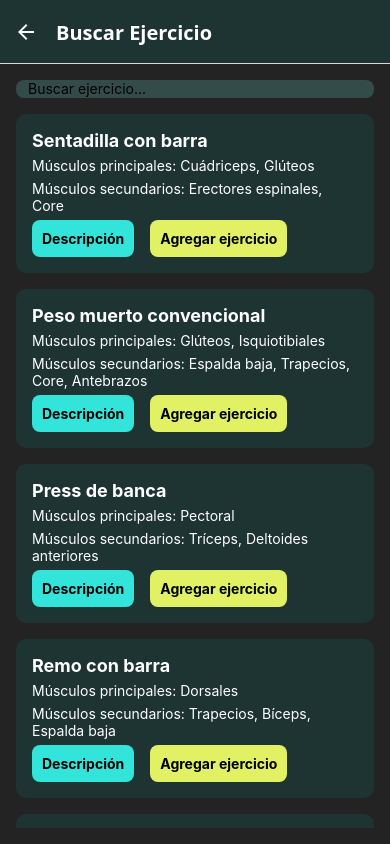
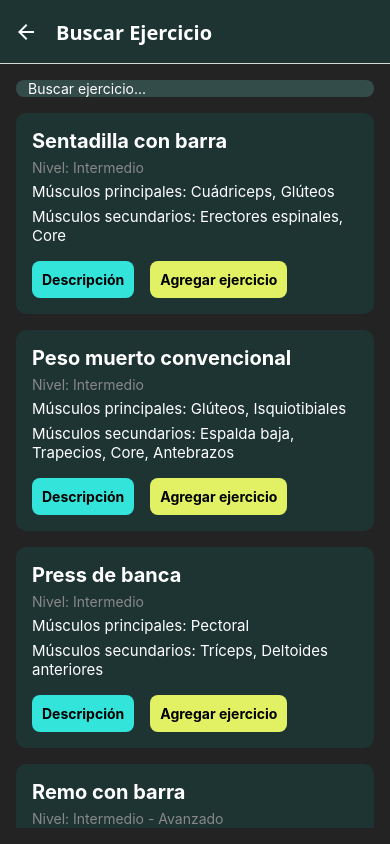
Before and after one commit to OsvaldoMrn/saiagym, a React Native app: screen /Search in a window 390 px wide. Built offline with nearby package versions, Linux system fonts and the light colour scheme.

Commit message:
se cambiaron algunos estilos, se agrego el nivel de cada ejercicio en la pantalla de busqueda, se agregó el redireccionamiento de rutinas desde el homescreen, se cambiaron los estilos dentro de exerciseScreen y se añadio un modal para explicar que es rpe

```diff
--- a/screens/CreateRoutineScreen.js
+++ b/screens/CreateRoutineScreen.js
@@ -197,7 +197,8 @@ const styles = StyleSheet.create({
     container: {
         flex: 1,
         padding: 16,
-        backgroundColor: '#232323'
+        backgroundColor: '#232323',
+        minHeight: '100%',
     },
     title: {
         fontSize: 20,
@@ -218,7 +219,8 @@ const styles = StyleSheet.create({
         paddingHorizontal: 12,
         paddingVertical: 10,
         fontSize: 16,
-        marginBottom: 10
+        marginBottom: 10,
+        color: '#fff'
     },
     card: {
         backgroundColor: '#1E3433',
@@ -298,6 +300,7 @@ const styles = StyleSheet.create({
         borderRadius: 4,
         padding: 4,
         textAlign: 'center',
+        color: '#fff',
     },
     tableButtonsContainer: {
         flexDirection: 'row',
@@ -307,7 +310,7 @@ const styles = StyleSheet.create({
     },
     addSetButton: {
         flex: 1,
-        backgroundColor: '#4CAF50',
+        backgroundColor: '#2A8C7B',
         paddingVertical: 8,
         marginRight: 8,
         borderRadius: 6,
@@ -315,14 +318,14 @@ const styles = StyleSheet.create({
     },
     removeSetButton: {
         flex: 1,
-        backgroundColor: '#FF5252',
+        backgroundColor: '#8C2A3A',
         paddingVertical: 8,
         marginLeft: 8,
         borderRadius: 6,
         alignItems: 'center',
     },
     buttonText: {
-        color: '#fff',
+        color: '#000',
         fontWeight: 'bold',
         fontSize: 14,
     },
--- a/screens/ExerciseScreen.js
+++ b/screens/ExerciseScreen.js
@@ -1,5 +1,5 @@
 import React, { useState, useEffect, useMemo, useCallback } from 'react';
-import { View, Text, StyleSheet, FlatList, TextInput, TouchableOpacity, KeyboardAvoidingView, Platform, Alert } from 'react-native';
+import { View, Text, StyleSheet, FlatList, TextInput, TouchableOpacity, KeyboardAvoidingView, Platform, Alert, Modal, Pressable } from 'react-native';
 import AsyncStorage from '@react-native-async-storage/async-storage';
 
 
@@ -30,6 +30,8 @@ export default function ExerciseScreen({ route, navigation }) {
     const { routine, startTime } = route.params;
     const [tablesData, setTablesData] = useState({});
     const [previousSets, setPreviousSets] = useState({});
+    const [rpeModalVisible, setRpeModalVisible] = useState(false);
+
 
     // Inicializar los datos de las tablas
     useEffect(() => {
@@ -189,8 +191,10 @@ export default function ExerciseScreen({ route, navigation }) {
                         <Text style={[styles.tableHeaderCell, { flex: 1.5 }]}>Prev</Text>
                         <Text style={styles.tableHeaderCell}>kg</Text>
                         <Text style={styles.tableHeaderCell}>Reps</Text>
+                        <Pressable onPress={() => setRpeModalVisible(true)}>
                             <Text style={styles.tableHeaderCell}>RPE</Text>
-                        <Text style={styles.tableHeaderCell}>Acción</Text>
+                        </Pressable>
+                        <Text style={styles.tableHeaderCell}>IA</Text>
                     </View>
                     {tableData.map((row, idx) => (
                         <View key={`${exercise.exerciseId}-${row.id}`} style={styles.tableRow}>
@@ -206,7 +210,7 @@ export default function ExerciseScreen({ route, navigation }) {
                                                 <>
                                                     <Text style={styles.prevData}>{prevSet.weight} kg</Text>{'\n'}
                                                     <Text style={styles.prevData}>x{prevSet.reps} reps</Text>{'\n'}
-                                                    <Text style={styles.prevData}>@{prevSet.rpe} rpe</Text>
+                                                    <Text style={styles.prevData}>@{prevSet.rpe} RPE</Text>
                                                 </>
                                             );
                                         })()
@@ -238,7 +242,7 @@ export default function ExerciseScreen({ route, navigation }) {
                                 style={styles.sendSetButton}
                                 onPress={() => predecirSiguienteSet(exercise, row)}
                             >
-                                <Text style={styles.sendSetButtonText}>Enviar</Text>
+                                <Text style={styles.sendSetButtonText}>✨</Text>
                             </TouchableOpacity>
                         </View>
                     ))}
@@ -304,7 +308,37 @@ export default function ExerciseScreen({ route, navigation }) {
         }
     };
 
+    const rpeModal = (
+        <Modal
+            visible={rpeModalVisible}
+            transparent
+            animationType="fade"
+            onRequestClose={() => setRpeModalVisible(false)}
+        >
+            <View style={styles.modalOverlay}>
+                <View style={styles.modalContent}>
+                    <Text style={styles.modalTitle}>¿Qué es RPE?</Text>
+                    <Text style={styles.modalText}>
+                        El RPE (Rating of Perceived Exertion) es una escala subjetiva de 1 a 10 que mide la intensidad de tu esfuerzo en un ejercicio, según cómo te sientes. Evalúa cuántas repeticiones podrías hacer antes de llegar al fallo:
+                    </Text>
+                    <Text style={styles.modalText}>- 10: Máxima intensidad, imposible hacer más repeticiones ni con tu vida en juego.</Text>
+                    <Text style={styles.modalText}>- 9: Muy intenso, quizás podrías hacer 1 repetición más.</Text>
+                    <Text style={styles.modalText}>- 8: Intenso, podrías hacer 2-3 repeticiones más.</Text>
+                    <Text style={styles.modalText}>- 7: Moderadamente intenso, puedes hacer 4-5 repeticiones más.</Text>
+                    <Pressable
+                        style={styles.closeButton}
+                        onPress={() => setRpeModalVisible(false)}
+                    >
+                        <Text style={styles.closeButtonText}>Cerrar</Text>
+                    </Pressable>
+                </View>
+            </View>
+        </Modal>
+    );
+
     return (
+        <>
+            {rpeModal}
             <KeyboardAvoidingView
                 style={{ flex: 1 }}
                 behavior={Platform.OS === 'ios' ? 'padding' : 'height'}
@@ -334,6 +368,7 @@ export default function ExerciseScreen({ route, navigation }) {
                     />
                 </View>
             </KeyboardAvoidingView>
+        </>
     );
 }
 
@@ -454,7 +489,7 @@ const styles = StyleSheet.create({
     },
     addSetButton: {
         flex: 1,
-        backgroundColor: '#33e4db',
+        backgroundColor: '#2A8C7B',
         paddingVertical: 8,
         marginRight: 8,
         borderRadius: 6,
@@ -462,7 +497,7 @@ const styles = StyleSheet.create({
     },
     removeSetButton: {
         flex: 1,
-        backgroundColor: '#E2F163',
+        backgroundColor: '#8C2A3A',
         paddingVertical: 8,
         marginLeft: 8,
         borderRadius: 6,
@@ -474,7 +509,7 @@ const styles = StyleSheet.create({
         fontSize: 14,
     },
     sendSetButton: {
-        backgroundColor: '#4CAF50',
+        backgroundColor: '#3A6B8C',
         paddingVertical: 6,
         paddingHorizontal: 8,
         borderRadius: 4,
@@ -483,7 +518,7 @@ const styles = StyleSheet.create({
         flex: 0.5,
     },
     sendSetButtonText: {
-        color: '#fff',
+        color: '#000',
         fontWeight: '600',
         fontSize: 12,
     },
@@ -492,4 +527,39 @@ const styles = StyleSheet.create({
         fontWeight: 'bold',
         fontSize: 14,
     },
+    modalOverlay: {
+    flex: 1,
+    backgroundColor: 'rgba(0, 0, 0, 0.5)',
+    justifyContent: 'center',
+    alignItems: 'center',
+  },
+  modalContent: {
+    backgroundColor: '#2A2A2A',
+    borderRadius: 10,
+    padding: 24,
+    maxWidth: 320,
+    alignItems: 'center',
+  },
+  modalTitle: {
+    fontWeight: 'bold',
+    fontSize: 18,
+    marginBottom: 12,
+    color: '#fff',
+  },
+  modalText: {
+    fontSize: 15,
+    color: '#fff',
+    marginBottom: 8,
+    textAlign: 'center',
+  },
+  closeButton: {
+    backgroundColor: '#8C2A3A',
+    paddingVertical: 8,
+    paddingHorizontal: 24,
+    borderRadius: 8,
+  },
+  closeButtonText: {
+    color: '#000',
+    fontWeight: 'bold',
+  },
 });
--- a/screens/RoutineDetailsScreen.js
+++ b/screens/RoutineDetailsScreen.js
@@ -75,9 +75,6 @@ export default function RoutineDetailsScreen({ route }) {
           <Text style={styles.buttonText}>Ver historial</Text>
         </TouchableOpacity>
 
-        <TouchableOpacity style={styles.startButton} onPress={printRawHistory}>
-          <Text style={styles.buttonText}>Imprimir crudo</Text>
-        </TouchableOpacity>
       </View>
 
       {hasLoaded && (
--- a/screens/SearchScreen.js
+++ b/screens/SearchScreen.js
@@ -70,6 +70,7 @@ export default function SearchScreen({ navigation }) {
     return (
       <View style={styles.card}>
         <Text style={styles.cardTitle}>{item.name}</Text>
+        <Text style={styles.cardLevel}>Nivel: {item.level}</Text>
         <Text style={styles.cardDescription}>
           Músculos principales: {item.primaryMuscles.join(', ')}
         </Text>
@@ -88,7 +89,7 @@ export default function SearchScreen({ navigation }) {
           <TouchableOpacity
             style={[
               styles.addButton,
-              isSelected && { backgroundColor: '#4CAF50' }
+              isSelected && { backgroundColor: '#D4C107' }
             ]}
             onPress={() => isSelected ? handleRemoveExercise(item) : handleAddExercise(item)}
           >
@@ -147,6 +148,7 @@ const styles = StyleSheet.create({
     backgroundColor: '#334B49',
     paddingHorizontal: 12,
     marginBottom: 16,
+    color: '#fff',
   },
   listContent: {
     paddingBottom: 20,
@@ -159,13 +161,13 @@ const styles = StyleSheet.create({
     elevation: 3,
   },
   cardTitle: {
-    fontSize: 18,
+    fontSize: 20,
     fontWeight: 'bold',
     marginBottom: 6,
     color: '#fff',
   },
   cardDescription: {
-    fontSize: 14,
+    fontSize: 15,
     color: '#fff',
     marginBottom: 6,
   },
@@ -175,6 +177,7 @@ const styles = StyleSheet.create({
     borderRadius: 8,
     alignItems: 'center',
     paddingHorizontal: 10,
+    marginTop: 10,
   },
   descButtonText: {
     color: '#000',
@@ -212,5 +215,11 @@ const styles = StyleSheet.create({
     alignItems: 'center',
     paddingHorizontal: 10,
     marginLeft: 8,
+    marginTop: 10,
+  },
+  cardLevel: {
+    fontSize: 14,
+    color: '#888',
+    marginBottom: 6,
   },
 });
--- a/screens/TrainingScreen.js
+++ b/screens/TrainingScreen.js
@@ -115,15 +115,6 @@ export default function TrainingScreen({ navigation }) {
       >
         <Pressable style={styles.modalOverlay} onPress={() => setMenuVisible(false)}>
           <View style={styles.menuContainer}>
-            <TouchableOpacity
-              style={styles.menuItem}
-              onPress={() => {
-                setMenuVisible(false);
-                // Acción de editar (de momento no hace nada)
-              }}
-            >
-              <Text style={styles.menuText}>Editar</Text>
-            </TouchableOpacity>
             <TouchableOpacity
               style={styles.menuItem}
               onPress={() => handleDeleteRoutine(selectedRoutineId)}
```
Also changed, not shown: screens/HomeScreen.js (+14 -5 lines). Lines whose indentation alone changed are shown as unchanged.
